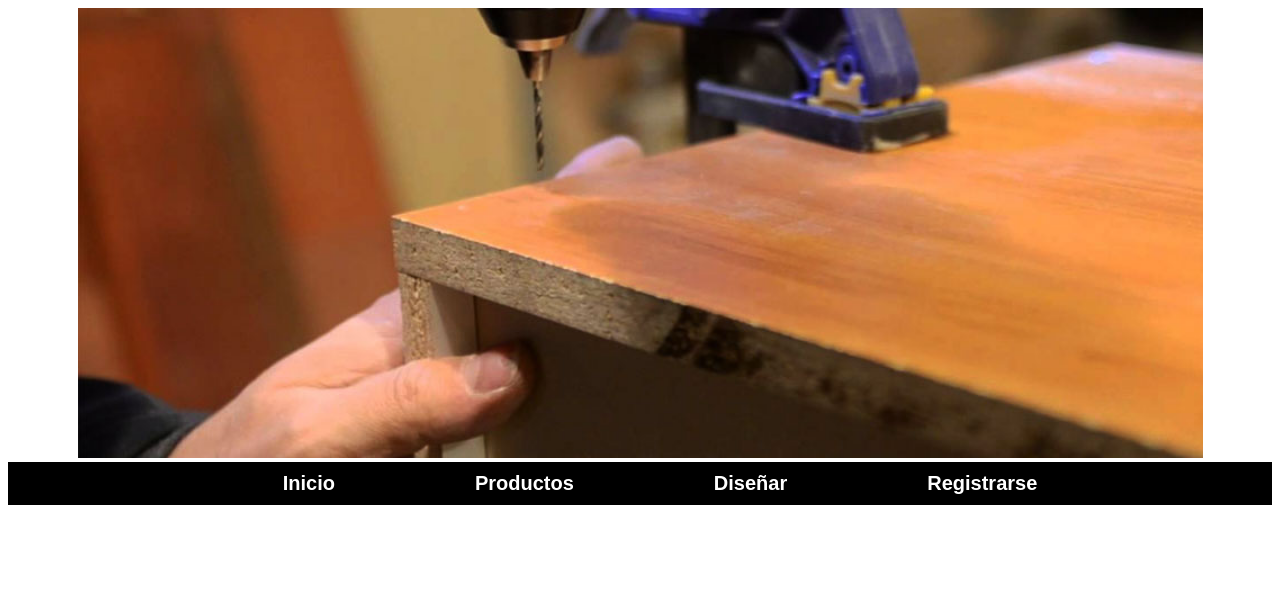
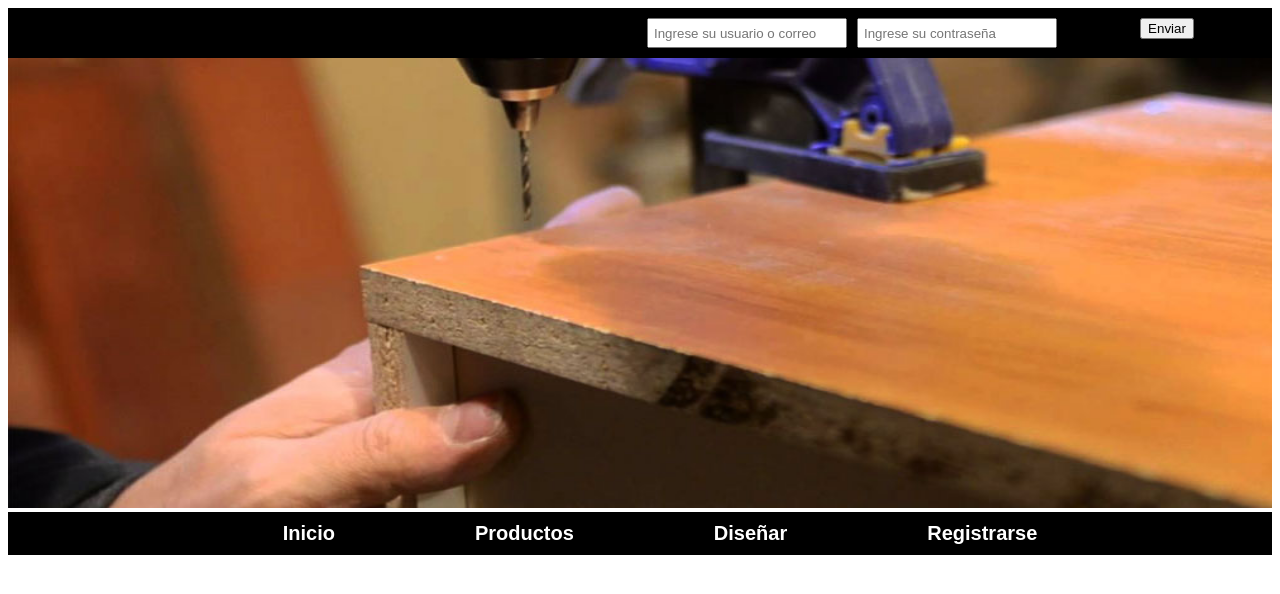
Before and after one commit to PaulDL123/Proyecto_Taller_de_Software_II, a PHP site: page / in a window 1280 px wide. Shown: the top 594 px of the page. Run offline with PHP 8.4, Linux system fonts and the light colour scheme.

Commit message:
iniciar sesión

```diff
--- a/design.php
+++ b/design.php
@@ -6,8 +6,13 @@
     <meta http-equiv="X-UA-Compatible" content="ie=edge">
     <title>Diseñar</title>
     <link rel="stylesheet" href="style/estilos.css">
+    <link rel="stylesheet" href="style/formulario_estilo.css">
 </head>
 <body>
+    <?php include('login.php') ?>
+    <?php if(isset($_GET["error"])) { ?>
+    <p style="color: red; background-color: black; margin:0; text-align: right; padding: 0 350px;">Error, datos no válidos</p>
+    <?php } ?>
     <?php include('partes/header.php') ?>
     <?php include('partes/navegador.php') ?>
 
--- a/index.php
+++ b/index.php
@@ -6,8 +6,13 @@
     <meta http-equiv="X-UA-Compatible" content="ie=edge">
     <title>Inicio</title>
     <link rel="stylesheet" href="style/estilos.css">
+    <link rel="stylesheet" href="style/formulario_estilo.css">
 </head>
 <body>
+    <?php include('login.php') ?>
+    <?php if(isset($_GET["error"])) { ?>
+    <p style="color: red; background-color: black; margin:0; text-align: right; padding: 0 350px;">Error, datos no válidos</p>
+    <?php } ?>
     <?php include('partes/header.php') ?>
     <?php include('partes/navegador.php') ?>
 
--- /dev/null
+++ b/login.php
@@ -0,0 +1,15 @@
+<section id="contenedor_login">
+    <form id="ingreso" action="login_procesar.php" method="post">
+        <input type="hidden" name="retorno" value="<?php echo basename($_SERVER["SCRIPT_FILENAME"]) ?>">
+        <div>
+            <input type="text" name="usuario" placeholder="Ingrese su usuario o correo">
+        </div>
+        <div>
+            <input type="password" name="password" placeholder="Ingrese su contraseña">
+        </div>
+        <div>
+            <button type="submit">Enviar</button>
+        </div>
+    </form>
+
+</section>
--- a/productos.php
+++ b/productos.php
@@ -6,8 +6,13 @@
     <meta http-equiv="X-UA-Compatible" content="ie=edge">
     <title>Productos</title>
     <link rel="stylesheet" href="style/estilos.css">
+    <link rel="stylesheet" href="style/formulario_estilo.css">
 </head>
 <body>
+    <?php include('login.php') ?>
+    <?php if(isset($_GET["error"])) { ?>
+    <p style="color: red; background-color: black; margin:0; text-align: right; padding: 0 350px;">Error, datos no válidos</p>
+    <?php } ?>
     <?php include('partes/header.php') ?>
     <?php include('partes/navegador.php') ?>
 
--- a/registro.php
+++ b/registro.php
@@ -6,8 +6,13 @@
     <meta http-equiv="X-UA-Compatible" content="ie=edge">
     <title>Registro</title>
     <link rel="stylesheet" href="style/estilos.css">
+    <link rel="stylesheet" href="style/formulario_estilo.css">
 </head>
 <body>
+    <?php include('login.php') ?>
+    <?php if(isset($_GET["error"])) { ?>
+    <p style="color: red; background-color: black; margin:0; text-align: right; padding: 0 350px;">Error, datos no válidos</p>
+    <?php } ?>
     <?php include('partes/header.php') ?>
     <?php include('partes/navegador.php') ?>
 
--- a/registro_confirmar.php
+++ b/registro_confirmar.php
@@ -6,8 +6,10 @@
     <meta http-equiv="X-UA-Compatible" content="ie=edge">
     <title>Diseñar</title>
     <link rel="stylesheet" href="style/estilos.css">
+    <link rel="stylesheet" href="style/formulario_estilo.css">
 </head>
 <body>
+    <?php include('login.php') ?>
     <?php include('partes/header.php') ?>
     <?php include('partes/navegador.php') ?>
 
--- a/registro_procesar.php
+++ b/registro_procesar.php
@@ -1,7 +1,7 @@
 <?php
 #Entrada
 
-$correo = $_POST["correo"];
+$correo = $_POST["email"];
 $password = $_POST["password"];
 $nombres = $_POST["nombres"];
 $apellidos = $_POST["apellidos"];
@@ -9,7 +9,7 @@ $usuario = $_POST["usuario"];
 
 #Proceso
 
-$password = sha1($password);//sirve para encriptar a la variable 'password'
+#$password = sha1($password);//sirve para encriptar a la variable 'password'
 
 $db = new PDO('mysql:host=localhost;dbname=proyecto_taller_software; charset=utf8mb4', 'root', '');
 $stmt = $db->query("INSERT INTO usuarios VALUES (NULL, '$nombres', '$apellidos', '$usuario', '$correo', '$password')");
--- a/style/estilos.css
+++ b/style/estilos.css
@@ -3,6 +3,9 @@ body{
 }
 body > header{
     text-align: center;
+}
+img{
+    width: 100%;
 }
 header{
     margin:0;
--- /dev/null
+++ b/style/formulario_estilo.css
@@ -0,0 +1,19 @@
+#ingreso div > input{
+    height: 30px;
+    width: 200px;
+    padding: 5px;
+    box-sizing: border-box;
+}
+#ingreso div{
+    width: 210px;
+    text-align: center;
+}
+#ingreso{
+    display: flex;
+    justify-content: flex-end;
+    padding: 10px 0;
+}
+#contenedor_login{
+    background-color: #000;
+    height: 50px;
+}
```
Also changed, not shown: login_procesar.php (added, +30 -0 lines).
